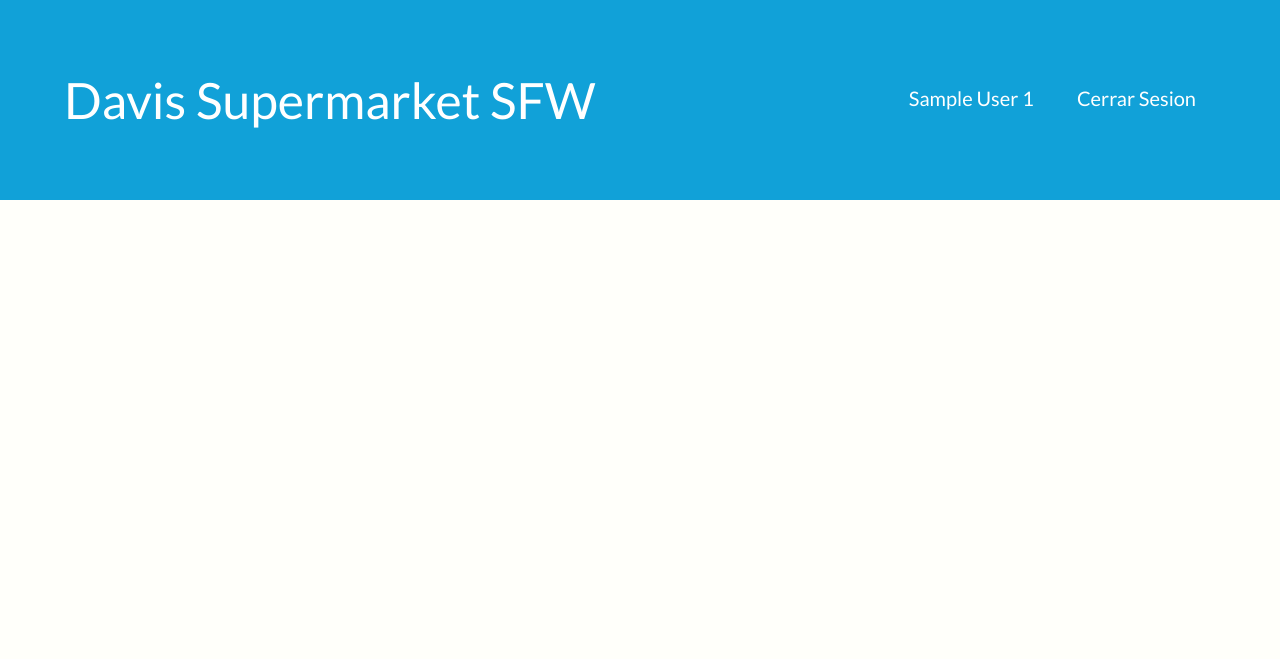
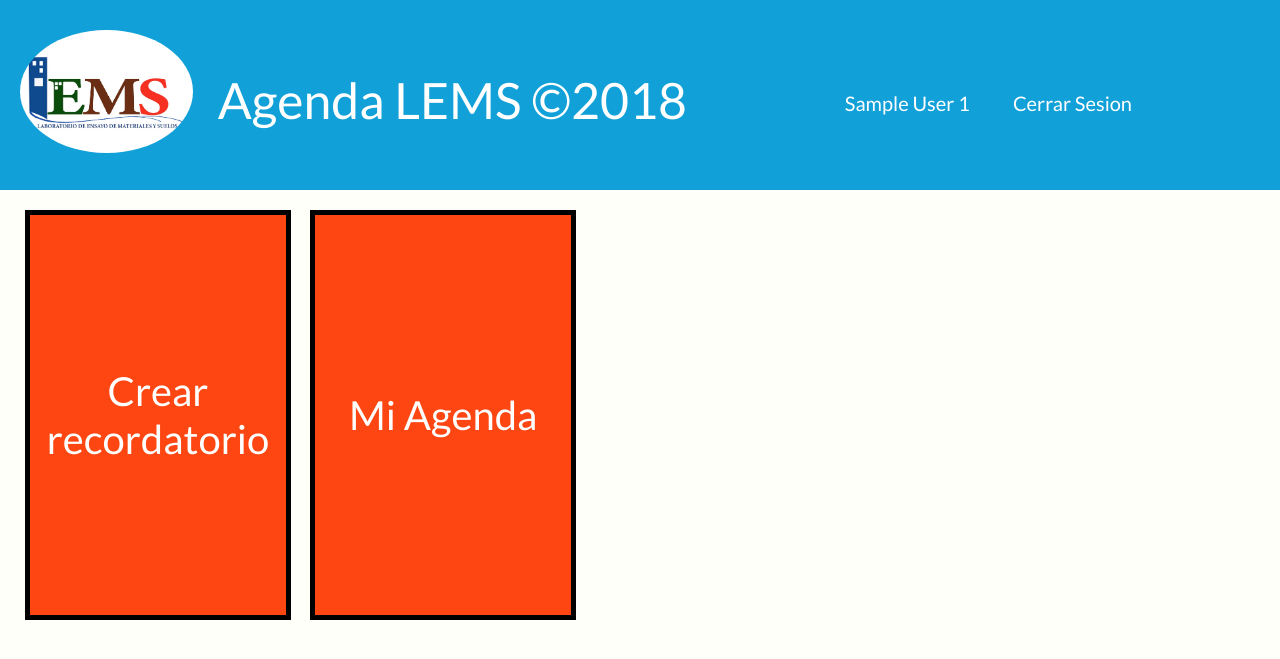
Before and after one commit to GilbDavis/UTPScheduler, a PHP site: page /ScheduleNot/SeccionAdmin/AdminMenu.php in a window 1280 px wide. Shown: the top 659 px of the page. Run offline with PHP 8.4, Linux system fonts and the light colour scheme; the visitor is signed in with stand-in values (Sample User, id 1).

Commit message:
Avances sobre el menu administrador

```diff
--- a/Css/Menu.css
+++ b/Css/Menu.css
@@ -31,7 +31,7 @@ header{
 .wrapper{
     width: 90%;
     max-width: 100%;;
-    margin: auto;
+    margin-bottom: -20px;
     overflow: hidden;
 }
 
@@ -42,6 +42,14 @@ header .logo{
     float: left;
 }
 
+.wrapper img{
+    border-radius: 50%;
+    max-width: 15%;
+    height: auto;
+    float: left;
+    margin: 30px 25px 0 20px;
+}
+
 header .logo a{
     text-decoration: none;
     color: #fff;
@@ -49,7 +57,7 @@ header .logo a{
 
 header nav{
     float: right;
-    line-height: 200px;
+    line-height: 210px;
 }
 
 header nav a{
@@ -69,36 +77,68 @@ header nav a:hover{
     font-size: 25px;
 }
 
-.header2{
-    position: fixed;
-    height: 100px;
-}
-
-.header2 .logo{
-    line-height: 100px;
-    font-size: 30px;
-}
-
-.header2 nav{
-    line-height: 100px;
-}
-
 .contenido p{
     margin-bottom: 16px;
 }
 
-@media screen and (max-width: 950px){
-    header .logo, header nav{
-        width: 100%;
-        text-align: center;
-        line-height: 100px;
-    }
+.recordatorio{
+    background-color: #fd4611;
+    height: 400px;
+    width: 20%;
+    margin: 0 0 0 25px;
+    float: left;
+    border: 5px solid;
+    border-color: black;
+    position: relative;
+}
 
-    .header2{
-        height: auto;
-    }
+.recordatorio a{
+    color: white;
+    text-decoration: none;
+    text-align: center;
+    font-size: 40px;
+    margin: 0;
+    position: absolute;
+    top: 50%;
+    left: 50%;
+    margin-right: -50%;
+    transform: translate(-50%, -50%);
+    transition: all 500ms ease;
+}
 
-    .header2 .logo, .header2 nav{
-        line-height: 50px;
-    }
+.recordatorio a:hover{
+    font-weight: bold;
+    font-size: 45px;
+    transition: all 500ms ease;
 }
+
+.recordatorio2{
+    background-color: #fd4611;
+    height: 400px;
+    width: 20%;
+    float: left;
+    margin: 0 1.5% 24px 1.5%;
+    border: 5px solid;
+    border-color: black;
+    position: relative;
+}
+
+.recordatorio2 a{
+    color: white;
+    text-decoration: none;
+    text-align: center;
+    font-size: 40px;
+    margin: 0;
+    position: absolute;
+    top: 50%;
+    left: 50%;
+    margin-right: -50%;
+    transform: translate(-50%, -50%);
+    transition: all 500ms ease;
+}
+
+.recordatorio2 a:hover{
+    font-weight: bold;
+    font-size: 45px;
+    transition: all 500ms ease;
+}
--- a/SeccionAdmin/AdminMenu.php
+++ b/SeccionAdmin/AdminMenu.php
@@ -8,11 +8,9 @@ and open the template in the editor.
 <html>
     <head>
         <meta charset="UTF-8">
-        <title>Davis SFW - Menu Administrador</title>
+        <title>LEMS - Menú Administrador</title>
         <link type="text/css" rel="stylesheet" href="../Css/Menu.css"/>
         <link href='http://fonts.googleapis.com/css?family=Lato&subset=latin,latin-ext' rel='stylesheet' type='text/css'/>
-        <script src="http://code.jquery.com/jquery-latest.js"></script>
-        <script src="../JS/menuHeader.js"></script>
         <style>
             header, body{
                 font-family: 'Lato';
@@ -23,8 +21,9 @@ and open the template in the editor.
 
         <header>
             <div class="wrapper">
+                <img src='../Imagenes/logo-lems.jpeg' alt='Logo LEMS'/>
                 <div class="logo">
-                    <a href="../SeccionAdmin/AdminMenu.php">Davis Supermarket SFW</a>
+                    <a href="../SeccionAdmin/AdminMenu.php">Agenda LEMS ©2018</a>
                 </div>
                 <nav>
                     <a href='#'><?php echo $_SESSION['user_nom'] . ' ' . $_SESSION['user_ape']; ?></a>
@@ -33,8 +32,12 @@ and open the template in the editor.
             </div>
         </header>
 
-        <section class="contenido wrapper">
+        <section class="recordatorio">
+            <a href='#'>Crear recordatorio</a>
+        </section>
 
+        <section class="recordatorio2">
+            <a href="*">Mi Agenda</a>
         </section>
 
        <!-- <footer class="foot"><center>
--- a/index.php
+++ b/index.php
@@ -13,7 +13,7 @@
             <img src="Imagenes/user.png" alt="usuario" class="avatar"/>
             <h1>Inicio de Sesión</h1>
 
-            <form action="index.php" method="post">
+            <form action="index.php" method="POST">
                 <?php include ('Login/erroresLogin.php'); ?><style><?php include 'Css/Logins.css'; ?></style>
                 <p>Cédula:</p>
                 <input type="text" name="cedula" placeholder="Ingrese su cédula..."/>
```
Also changed, not shown: Imagenes/logo-lems.jpeg (added).
